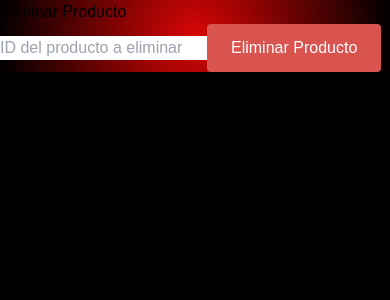
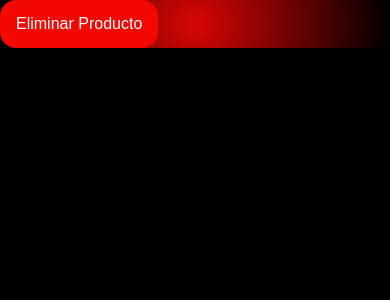
Before and after one commit to vpeinado263/tienda-frontend, a Next.js app: page /delete/delete in a window 390 px wide. Shown: the top 300 px of the page. Built offline with nearby package versions, Linux system fonts and the light colour scheme.

Commit message:
responsive 1

```diff
--- a/src/app/components/atoms/EliminarProductoButton/EliminarProductoButton.module.css
+++ b/src/app/components/atoms/EliminarProductoButton/EliminarProductoButton.module.css
@@ -1,14 +1,14 @@
 .buttoneliminar {
-    padding: 0.75rem 1.5rem;
+    padding: 0.75rem 1rem;
     font-size: 1rem;
-    background-color: #d9534f;
+    background-color: #f30800;
     color: white;
     border: none;
-    border-radius: 4px;
+    border-radius: 1rem;
     cursor: pointer;
-    transition: background-color 0.3s ease;
+    transition: background-color 0.4s ease;
   }
 
   .buttoneliminar:hover {
-    background-color: #c9302c;
+    background-color: #d3534f;
   }
--- a/src/pages/delete/delete.tsx
+++ b/src/pages/delete/delete.tsx
@@ -11,13 +11,6 @@ const DeleteProductPage = () => {
 
   return (
     <div>
-      <h1>Eliminar Producto</h1>
-      <input
-        type="text"
-        placeholder="ID del producto a eliminar"
-        value={productId}
-        onChange={(e) => setProductId(e.target.value)}
-      />
       <EliminarProductoButton productId={productId} onProductDeleted={handleProductDeleted} />
     </div>
   );
```
